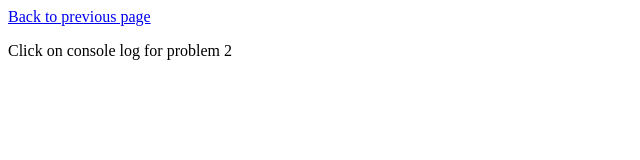
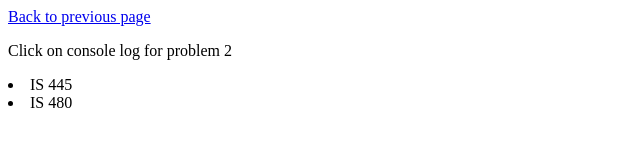
Before and after one commit to greg1125/dawsonhw6, a plain HTML site: page html/ex2.html in a window 1280 px wide. Shown: the whole page, without its empty margins (0-640 px from the left). Drawn offline with Linux system fonts and the light colour scheme.

Commit message:
foruth release

```diff
--- a/html/ex2.html
+++ b/html/ex2.html
@@ -8,6 +8,9 @@
 <a href="../index.html">Back to previous page</a>
 <body>
     <p> Click on console log for problem 2</p>
+        <li class="400level">IS 445</li>
+        <li class="400level">IS 480</li>
+
 
     <script src="/js/ex2.js"></script>
 </body>
```
